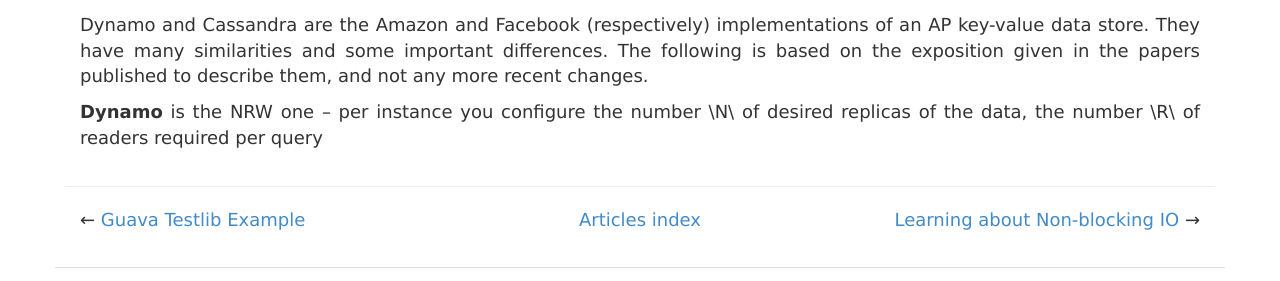
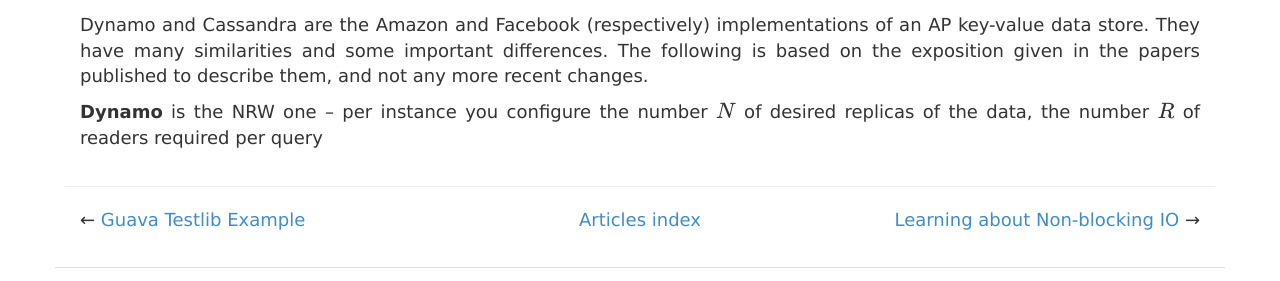
Before and after one commit to joekearney/joekearney.github.io, a Jekyll site: the page built from _posts/software/2015-01-12-distrib-protocols.md, in a window 1280 px wide and 900 px high, scrolled down 4300 px. Shown: the part 560-841 px from the top of the window. Built offline with Jekyll 4.4.1, drawn with Linux system fonts in a browser that asks for light colours; some web fonts are replaced; formulas are drawn with MathJax 3.

Commit message:
formatting, fix mathjax

```diff
--- a/_posts/software/2015-01-12-distrib-protocols.md
+++ b/_posts/software/2015-01-12-distrib-protocols.md
@@ -37,7 +37,7 @@
 
 The algorithms discussed here are consensus protocols, which provide a way for a number of nodes to decide on a single value. These algorithms are often described in their _single-decree_ form, but in the real world we need to decide on more than one value. Sometimes the extension to deciding a sequence of events (consider a log of multiple transactions, or a counter that receives a stream of increments) is straightforward, sometimes not.
 
-<div class="bs-callout bs-callout-danger"><span class="heading">TODO</span> look at Paxos Made Live</div>
+{% include todo.html note='look at Paxos Made Live' %}
 
 ***
 
@@ -125,7 +125,7 @@
 
 The Raft algorithm was designed specifically to be easier to learn than Paxos while giving the same guarantees.
 
-<div class="bs-callout bs-callout-danger"><span class="heading">TODO</span></div>
+{% include todo.html %}
 
 ***
 
@@ -135,7 +135,7 @@
 
 It boils down to being able to handle updates being processed out of order. This typically requires some means of conflict resolution (specify some domain-specific rules about how to process the updates, or use time to synchronize) or arranging that updates will never conflict (make operations commutative, associative, idempotent). Updates might need to be constrained to being causally ordered, but that's usually fine too.
 
-<div class="bs-callout bs-callout-danger"><span class="heading">TODO</span> expand</div>
+{% include todo.html note='expand' %}
 
 There are a few versions of this:
 
@@ -151,13 +151,13 @@
 * **commutative** -- the operations one. Nodes send messages describing commutative operations to be performed (for a counter consider addition, with messages like "add three", plus a way of ensuring idempotency).
 * **convergent** -- the state one. Nodes send messages describing the new state, and the state machine has a known way of merging it in (think: "I'm up to five" for each node, with \\(\max(\cdot, \cdot)\\) as the commutative, associative and idempotent merge operation). The states converge to a common value.
 
-<div class="bs-callout bs-callout-danger"><span class="heading">TODO</span> link to David Brooks scalax talk</div>
-<div class="bs-callout bs-callout-danger"><span class="heading">TODO</span> give examples of basic structures</div>
+{% include todo.html note='link to David Brooks scalax talk' %}
+{% include todo.html note='give examples of basic structures' %}
 
 ## Dynamo and Cassandra
 
 Dynamo and Cassandra are the Amazon and Facebook (respectively) implementations of an AP key-value data store. They have many similarities and some important differences. The following is based on the exposition given in the papers published to describe them, and not any more recent changes.
 
-**Dynamo** is the NRW one -- per instance you configure the number \\N\\ of desired replicas of the data, the number \\R\\ of readers required per query
+**Dynamo** is the NRW one -- per instance you configure the number \\(N\\) of desired replicas of the data, the number \\(R\\) of readers required per query
 
 {% comment %}See Slide 58 on http://www.slideshare.net/aszegedi/everything-i-ever-learned-about-jvm-performance-tuning-twitter about Cassandra slab allocator, special GC enabled by every write being sequential{% endcomment %}
```
